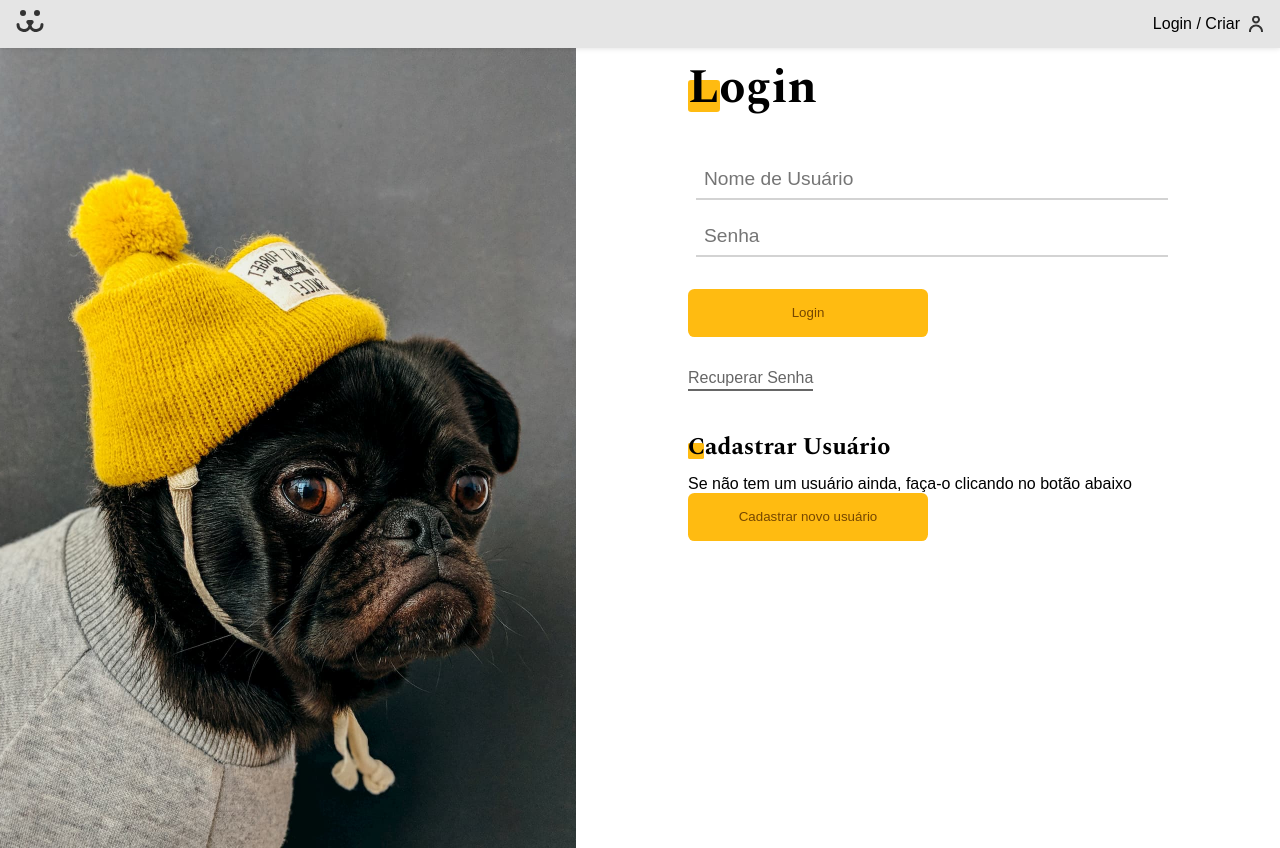
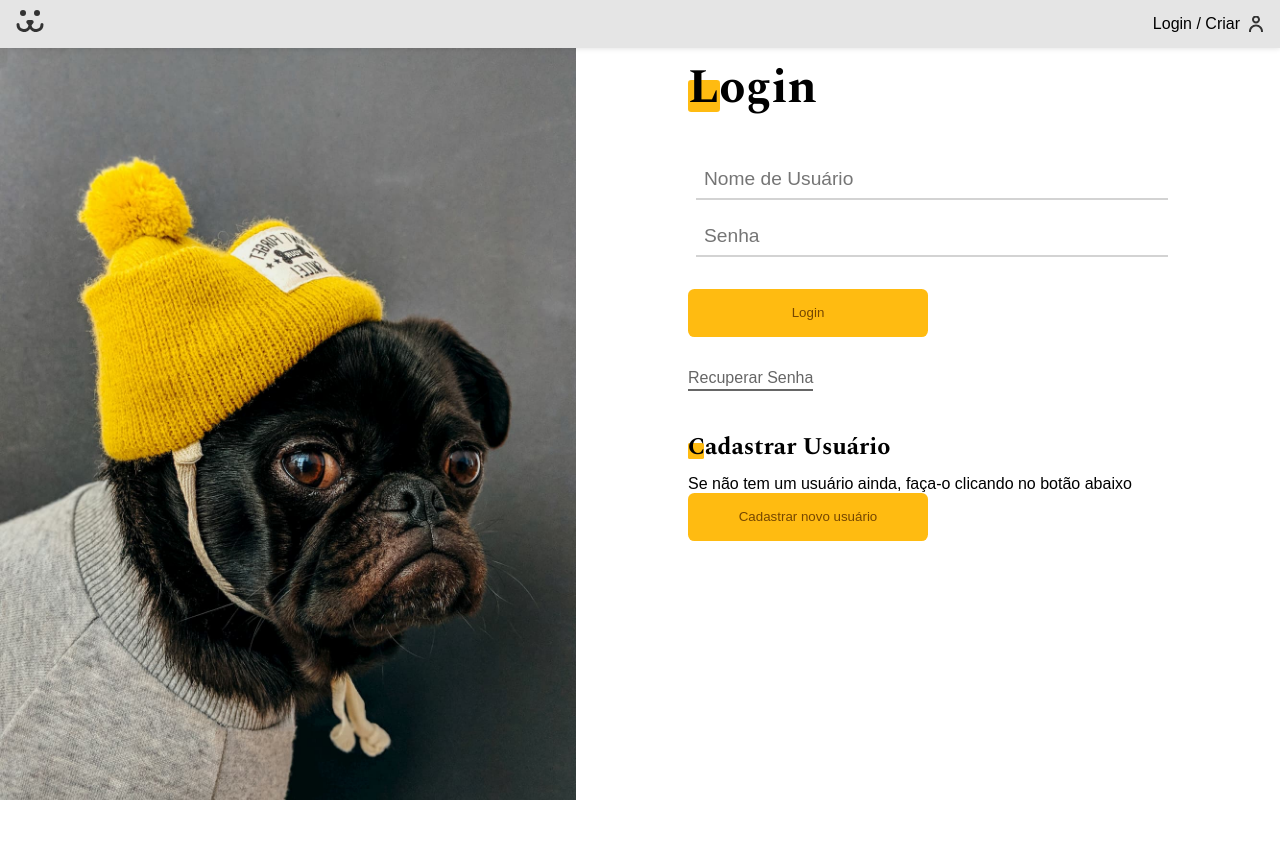
Before and after one commit to Hiaguedes/dogs, a React (Create React App) app: page /login in a window 1280 px wide. After the commit the page ends 800 px from the top, so only its background shows below. Built offline with nearby package versions, Linux system fonts and the light colour scheme; no server answers.

Commit message:
fix scrolls on login page

```diff
--- a/src/components/Header/header.styles.ts
+++ b/src/components/Header/header.styles.ts
@@ -6,16 +6,17 @@ interface NavItemProps {
 }
 
 const Nav = styled.nav`
-    display: flex;
     justify-content: flex-end;
     align-items: center;
     width: 100vw;
     top: 0;
     position: sticky;
+    display: inline-flex;
     background-color: #e5e5e5;
     height: 2rem;
     box-shadow: 0px 1px 5px rgba(0,0,0,0.1);
     padding: 0.5rem 0;
+    z-index: 10;
 `
 
 const NavItem = styled.div<NavItemProps>`
--- a/src/global.ts
+++ b/src/global.ts
@@ -28,6 +28,7 @@ const GlobalStyle = createGlobalStyle<GlobalStylesProps>`
         max-height: 100%;
         background-color: ${({theme}) => theme.bg};
         color: ${({theme}) => theme.color};
+        overflow: hidden;
     }
 
     ul, li {
--- a/src/pages/Login/index.tsx
+++ b/src/pages/Login/index.tsx
@@ -10,7 +10,7 @@ import Title from '../../components/Title'
 const Login	= () => {
     useHead('Login')
     return (
-        <div style={{display: 'flex', overflowX: 'hidden'}}>
+        <div style={{display: 'flex'}}>
         <LoginImage />
         <LoginAnimateToRight>
             <Title>Login</Title>
--- a/src/pages/Login/login.styles.ts
+++ b/src/pages/Login/login.styles.ts
@@ -18,8 +18,8 @@ export const LoginAnimateToRight = styled.div`
     max-width: 30rem;
     padding: 0 2rem;
     width: calc(50% - 4rem);
-    z-index: -1;
     margin: 0 auto;
+    overflow: hidden;
 `;
 
 export const ForgotPassword = styled.p`
@@ -65,7 +65,7 @@ export const Subtitle = styled.h3`
 
 export const LoginImage = styled.div`
     width: 45%;
-    height: 100vh;
+    height: calc(100vh - 3rem );
     overflow: hidden;
     background: url(${LoginImageBackground}) no-repeat center;
     background-size: cover;
```
